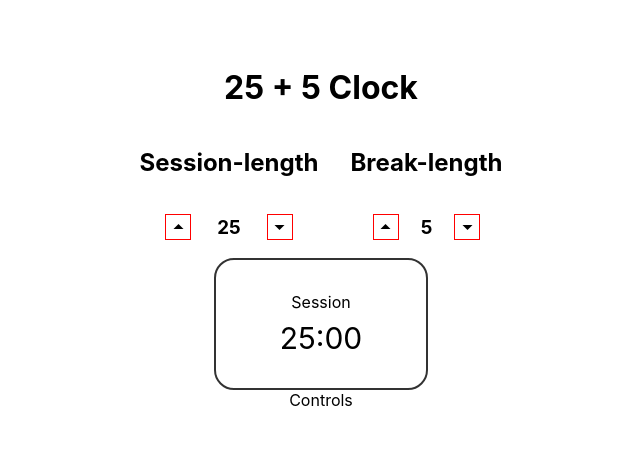
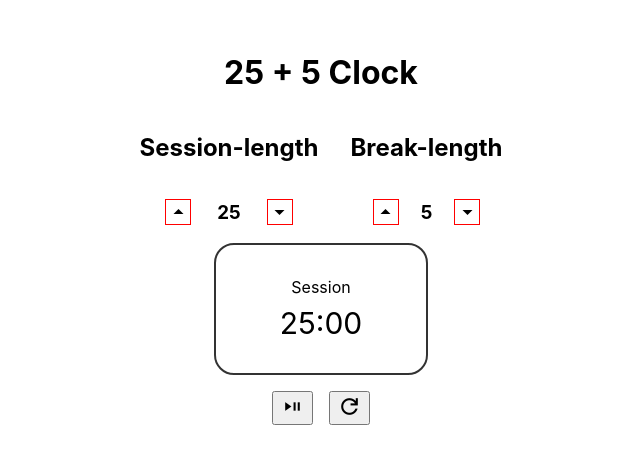
Before and after one commit to KylesTech95/react-timer, a React (Create React App) app: page / in a window 1280 px wide. Shown: the part 172-636 px from the top of the page, without its empty margins (319-959 px from the left). Built offline with nearby package versions, Linux system fonts and the light colour scheme.

Commit message:
refactored update.

```diff
--- a/src/App.css
+++ b/src/App.css
@@ -45,3 +45,13 @@
   padding: 2rem 4rem;
   border-radius: 20px;
 }
+.controls{
+  margin-top: 1rem;
+  display: flex;
+  gap: 1rem;
+}
+#start-stop>i,
+#restart>i{
+  border: none;
+  font-size: 25px;
+}
--- a/src/App.js
+++ b/src/App.js
@@ -3,10 +3,32 @@ import './App.css';
 import { React, useEffect, useState } from 'react';
 import { MoreThan10, Minutes, Seconds } from './helpers';
 
+
+const accurateInterval = function(fn,time){
+  var cancel,nextAt,timeout,wrapper;
+  nextAt = new Date().getTime() + time;
+  timeout = null;
+  //Wrapper function for set Timeout
+  wrapper = function(){
+    nextAt+=time;
+    timeout = setTimeout(wrapper,nextAt - new Date().getTime());
+    return fn()
+  };
+  //cancel function
+  cancel = function(){
+    return clearTimeout(timeout)
+  };
+  //set Timeout
+  timeout = setTimeout(wrapper,nextAt - new Date().getTime());
+  return {
+    cancel:cancel
+  }
+}
 const App = () => {
 const BREAK_TIME=5,
       SESSION_TIME=25
 
+const [started,setStarted]=useState(false)
 const [breakLength, setBreakLength]=useState(BREAK_TIME)
 const [sessionLength, setSessionLength]=useState(SESSION_TIME)
 const [activeClock, setActiveClock] = useState('S')
@@ -21,8 +43,8 @@ const [activeClock, setActiveClock] = useState('S')
         <TimeSetter type="break" label="Break-length" length={breakLength}
         setter={setBreakLength}/>
       </div>
-      <Display {...{activeClock,setActiveClock,sessionLength,breakLength }}/>
-      <Controls/>
+      <Display {...{started,activeClock,sessionLength,breakLength }}/>
+      <Controls {...{started,setStarted}}/>
     </div>
   );
 }
@@ -51,13 +73,27 @@ const TimeSetter = ({type,label,setter,length}) => {
   )
 }
 
-const Display = ({activeClock,setActiveClock,sessionLength,breakLength}) => {
-  const [timer,setTimer] = useState(activeClock=='S' ? sessionLength : breakLength)
+const Display = ({started,activeClock,sessionLength,breakLength}) => {
+  const [timer,setTimer] = useState((activeClock=='S' ? sessionLength : breakLength)*60)
+  useEffect(()=>{
+    if(started){
+      const interval = accurateInterval(countDown,1000)
+      return function cleanup(){
+        interval.cancel()
+      }
+    }
+
+  }, [started])
+
+  {/*Use Effect hook connects session-setter &  session-display*/}
+  useEffect(()=>{
+    setTimer(sessionLength)
+  },[sessionLength])
+  {/*Array of dependencies*/}
   function formatClock(){
     const SECONDS_IN_MINUTES = 60
-    let minutes = (timer*60)/SECONDS_IN_MINUTES
-    let seconds = (timer*60)%60;
-
+    let minutes = Math.floor((timer*60)/SECONDS_IN_MINUTES)
+    let seconds = (timer*60)%60
     minutes = MoreThan10(minutes)
     seconds = MoreThan10(seconds)
     return minutes + ':' + seconds
@@ -70,10 +106,25 @@ const Display = ({activeClock,setActiveClock,sessionLength,breakLength}) => {
     </div>
     </div>
   )
+  function countDown(){
+    setTimer(pre => pre - 1);
+  }
 
 }
 
-const Controls = () => {
-  return <div className="controls">Controls</div>
+const Controls = ({started,setStarted}) => {
+function handleStartStop(){
+  setStarted(strt=>!strt)
+  console.log(started)
+}
+
+  return <div className="controls">
+    <button id="start-stop" onClick={handleStartStop}>
+      <i className="material-symbols-outlined">play_pause</i>
+    </button>
+    <button id="restart">
+      <i className="material-symbols-outlined" onClick={null}>refresh</i>
+    </button>
+  </div>
 }
 export default App;
```
